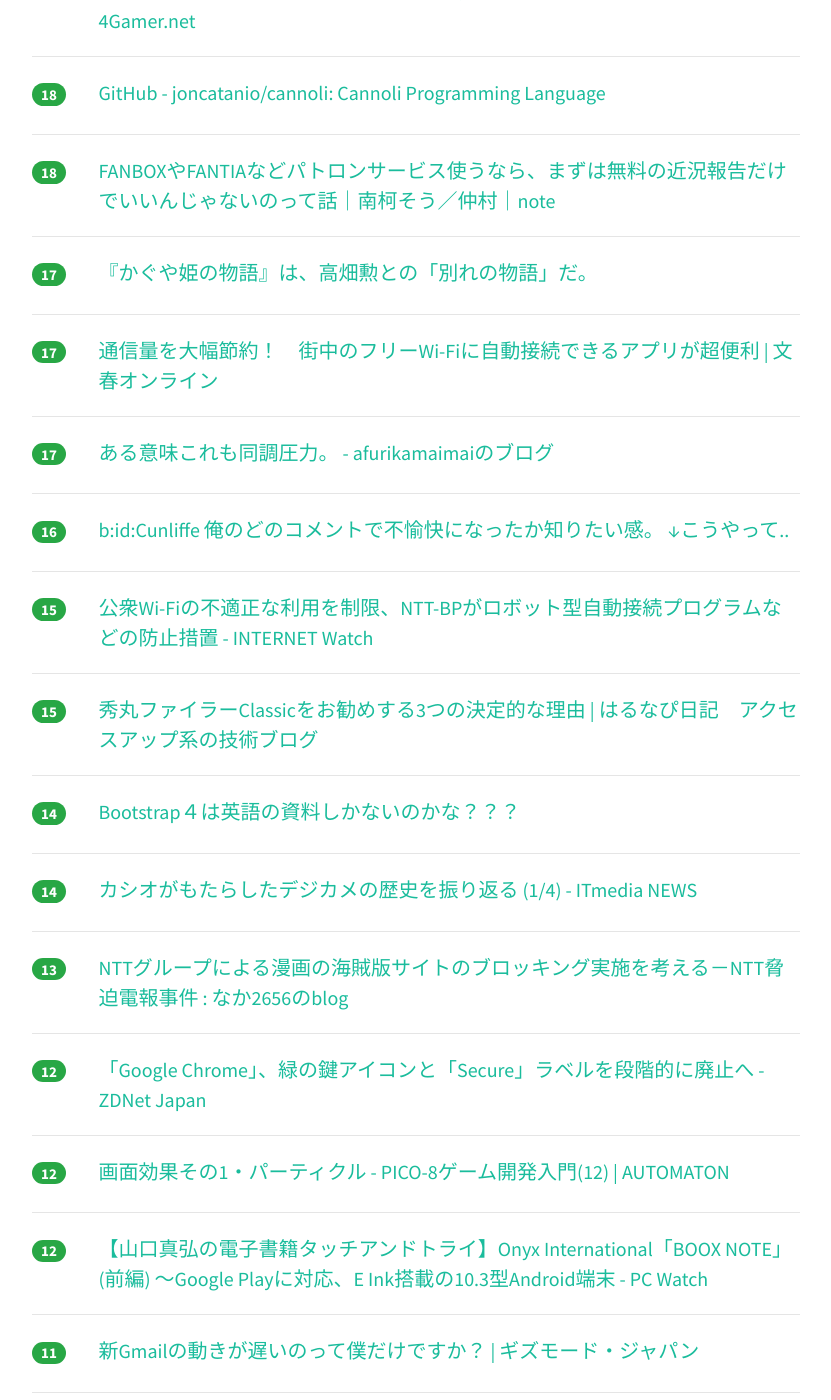
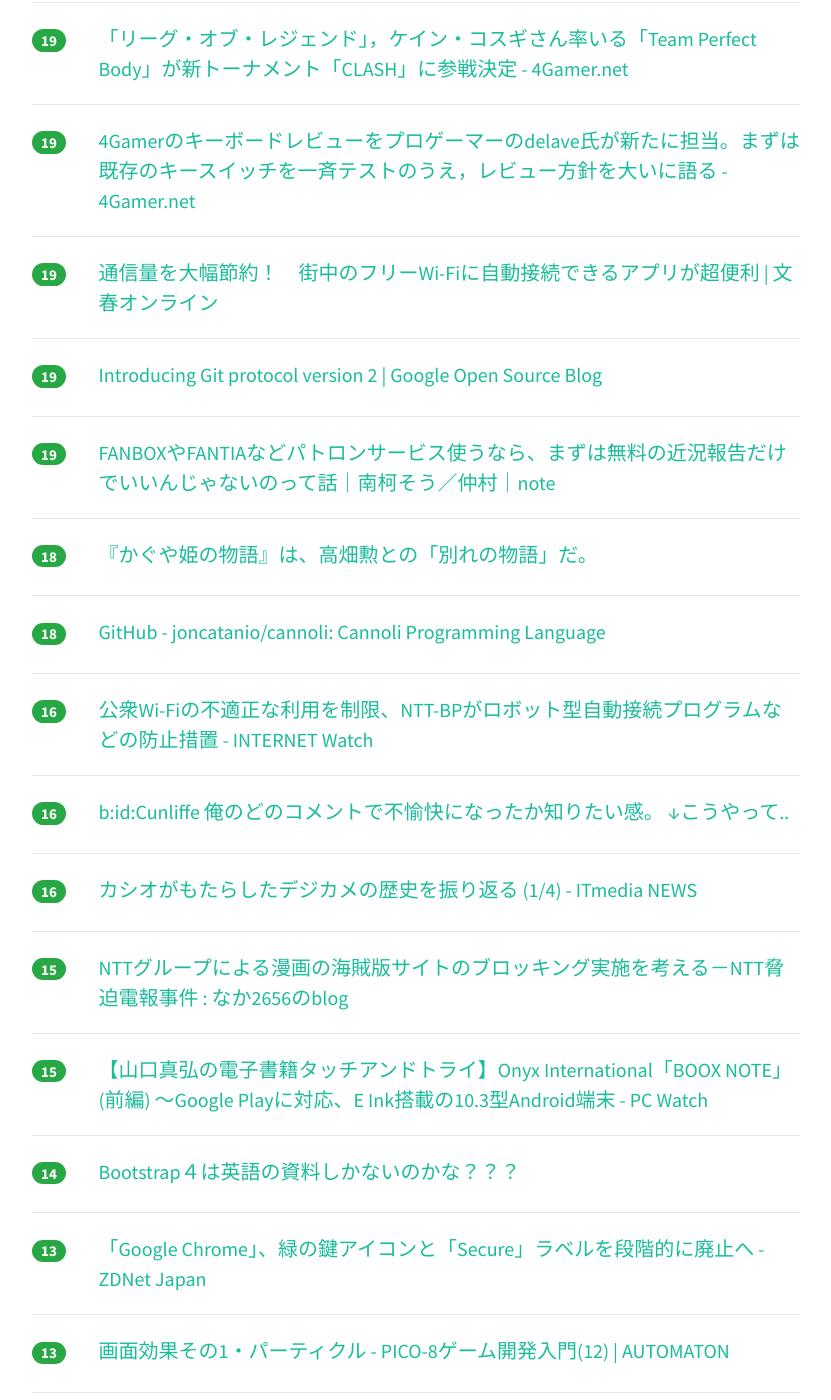
Before and after one commit to yatta47/hatena-matome-site, a Jekyll site: the page built from _posts/2018-05-19-hatena.md, in a window 1280 px wide and 1400 px high, scrolled down 2217 px. Shown: the whole window, without its empty margins (224-1055 px from the left). Built offline with Jekyll 4.4.1, drawn with Linux system fonts in a browser that asks for light colours; nearby versions of some CDN libraries; some of the changed text lies outside the part shown.

Commit message:
Updated 2018-05-19

```diff
--- a/_posts/2018-05-19-hatena.md
+++ b/_posts/2018-05-19-hatena.md
@@ -1,39 +1,49 @@
 ---
 layout: post
 title:  "2018-05-19 はてぶIT"
-date:   2018-05-19 16:02:33
+date:   2018-05-19 17:03:34
 tags: [it-hotentry]
 ---
-46 件のデータあり
+48 件のデータあり
 
 <hr><div class="row">
-<div class="col-1"><span class="badge badge-pill badge-success h2">440</span></div>
+<div class="col-1"><span class="badge badge-pill badge-success h2">584</span></div>
 <div class="col-11"><a href='https://logmi.jp/243422' target='_blank'>日本企業は「礼儀正しく時間を奪う」　マイクロソフトが働き方改革で歩んだ“地雷だらけ”の道 - ログミー</a></div>
 </div>
 <hr>
 <div class="row">
-<div class="col-1"><span class="badge badge-pill badge-success h2">176</span></div>
+<div class="col-1"><span class="badge badge-pill badge-success h2">185</span></div>
 <div class="col-11"><a href='https://qiita.com/mikesorae/items/ff8192fb9cf106262dbf' target='_blank'>やはりお前たちのRepositoryは間違っている</a></div>
 </div>
 <hr>
 <div class="row">
-<div class="col-1"><span class="badge badge-pill badge-success h2">94</span></div>
+<div class="col-1"><span class="badge badge-pill badge-success h2">98</span></div>
 <div class="col-11"><a href='http://mizchi.hatenablog.com/entry/2018/05/18/235509' target='_blank'>docker + k8s やってる - mizchi's blog</a></div>
 </div>
 <hr>
 <div class="row">
-<div class="col-1"><span class="badge badge-pill badge-success h2">67</span></div>
+<div class="col-1"><span class="badge badge-pill badge-success h2">74</span></div>
 <div class="col-11"><a href='http://b.hatena.ne.jp/entry/s/www3.nhk.or.jp/news/web_tokushu/2018_0518.html' target='_blank'>はてなブックマーク - 「非モテ」ネットコミュニティーに巣くう闇｜NHK NEWS WEB</a></div>
 </div>
 <hr>
 <div class="row">
-<div class="col-1"><span class="badge badge-pill badge-success h2">46</span></div>
+<div class="col-1"><span class="badge badge-pill badge-success h2">48</span></div>
 <div class="col-11"><a href='https://togetter.com/li/1227538' target='_blank'>「編集の赤字」と「校正・校閲の赤字」は違う - Togetter</a></div>
 </div>
 <hr>
 <div class="row">
+<div class="col-1"><span class="badge badge-pill badge-success h2">44</span></div>
+<div class="col-11"><a href='https://japan.cnet.com/article/35119262/' target='_blank'>“スマート自転車”レンタル「VANMOOF+」が9月に日本上陸--創業者が語る勝算 - CNET Japan</a></div>
+</div>
+<hr>
+<div class="row">
 <div class="col-1"><span class="badge badge-pill badge-success h2">38</span></div>
-<div class="col-11"><a href='https://japan.cnet.com/article/35119262/' target='_blank'>“スマート自転車”レンタル「VANMOOF+」が9月に日本上陸--創業者が語る勝算 - CNET Japan</a></div>
+<div class="col-11"><a href='https://speakerdeck.com/itosho525/30dai-karashi-meruwebhurontoendoru-men' target='_blank'>30代から始めるwebフロントエンド入門 // Speaker Deck</a></div>
+</div>
+<hr>
+<div class="row">
+<div class="col-1"><span class="badge badge-pill badge-success h2">34</span></div>
+<div class="col-11"><a href='http://www.itmedia.co.jp/mobile/articles/1805/18/news140.html' target='_blank'>mineoの「通信の最適化」、2018年9月末に解除が可能に　プレミアムコースの返金も - ITmedia Mobile</a></div>
 </div>
 <hr>
 <div class="row">
@@ -47,17 +57,7 @@ tags: [it-hotentry]
 </div>
 <hr>
 <div class="row">
-<div class="col-1"><span class="badge badge-pill badge-success h2">29</span></div>
-<div class="col-11"><a href='http://www.itmedia.co.jp/mobile/articles/1805/18/news140.html' target='_blank'>mineoの「通信の最適化」、2018年9月末に解除が可能に　プレミアムコースの返金も - ITmedia Mobile</a></div>
-</div>
-<hr>
-<div class="row">
-<div class="col-1"><span class="badge badge-pill badge-success h2">28</span></div>
-<div class="col-11"><a href='https://speakerdeck.com/itosho525/30dai-karashi-meruwebhurontoendoru-men' target='_blank'>30代から始めるwebフロントエンド入門 // Speaker Deck</a></div>
-</div>
-<hr>
-<div class="row">
-<div class="col-1"><span class="badge badge-pill badge-success h2">26</span></div>
+<div class="col-1"><span class="badge badge-pill badge-success h2">27</span></div>
 <div class="col-11"><a href='https://techracho.bpsinc.jp/hachi8833/2018_05_18/56549' target='_blank'>週刊Railsウォッチ（20180518）Paperclip開発終了、RailsアプリをGDPR準拠に、optparseはやっぱりいい、Rubyの`super`ほか</a></div>
 </div>
 <hr>
@@ -67,13 +67,13 @@ tags: [it-hotentry]
 </div>
 <hr>
 <div class="row">
-<div class="col-1"><span class="badge badge-pill badge-success h2">22</span></div>
-<div class="col-11"><a href='https://gigazine.net/news/20180518-spacedrive-project/' target='_blank'>謎多きロケットエンジン「EMドライブ」と「マッハ効果スラスター」の実用化に向けた「スペースドライブ・プロジェクト」が始動 - GIGAZINE</a></div>
+<div class="col-1"><span class="badge badge-pill badge-success h2">23</span></div>
+<div class="col-11"><a href='https://www.nikkei.com/article/DGXMZO30694840Y8A510C1X30000/' target='_blank'>ヤフー、パスワード不要に　不正アクセス防止　　：日本経済新聞</a></div>
 </div>
 <hr>
 <div class="row">
 <div class="col-1"><span class="badge badge-pill badge-success h2">22</span></div>
-<div class="col-11"><a href='https://www.nikkei.com/article/DGXMZO30694840Y8A510C1X30000/' target='_blank'>ヤフー、パスワード不要に　不正アクセス防止　　：日本経済新聞</a></div>
+<div class="col-11"><a href='https://gigazine.net/news/20180518-spacedrive-project/' target='_blank'>謎多きロケットエンジン「EMドライブ」と「マッハ効果スラスター」の実用化に向けた「スペースドライブ・プロジェクト」が始動 - GIGAZINE</a></div>
 </div>
 <hr>
 <div class="row">
@@ -97,6 +97,16 @@ tags: [it-hotentry]
 </div>
 <hr>
 <div class="row">
+<div class="col-1"><span class="badge badge-pill badge-success h2">20</span></div>
+<div class="col-11"><a href='http://afurikamaimai.hatenablog.com/entry/2018/05/18/231544' target='_blank'>ある意味これも同調圧力。 - afurikamaimaiのブログ</a></div>
+</div>
+<hr>
+<div class="row">
+<div class="col-1"><span class="badge badge-pill badge-success h2">20</span></div>
+<div class="col-11"><a href='https://ameblo.jp/hal7pi/entry-12377075053.html' target='_blank'>秀丸ファイラーClassicをお勧めする3つの決定的な理由 | はるなぴ日記　アクセスアップ系の技術ブログ</a></div>
+</div>
+<hr>
+<div class="row">
 <div class="col-1"><span class="badge badge-pill badge-success h2">19</span></div>
 <div class="col-11"><a href='http://www.4gamer.net/games/073/G007372/20180518054/' target='_blank'>「リーグ・オブ・レジェンド」，ケイン・コスギさん率いる「Team Perfect Body」が新トーナメント「CLASH」に参戦決定 - 4Gamer.net</a></div>
 </div>
@@ -107,28 +117,33 @@ tags: [it-hotentry]
 </div>
 <hr>
 <div class="row">
+<div class="col-1"><span class="badge badge-pill badge-success h2">19</span></div>
+<div class="col-11"><a href='http://bunshun.jp/articles/-/7395' target='_blank'>通信量を大幅節約！　街中のフリーWi-Fiに自動接続できるアプリが超便利 | 文春オンライン</a></div>
+</div>
+<hr>
+<div class="row">
+<div class="col-1"><span class="badge badge-pill badge-success h2">19</span></div>
+<div class="col-11"><a href='https://opensource.googleblog.com/2018/05/introducing-git-protocol-version-2.html' target='_blank'>Introducing Git protocol version 2 | Google Open Source Blog</a></div>
+</div>
+<hr>
+<div class="row">
+<div class="col-1"><span class="badge badge-pill badge-success h2">19</span></div>
+<div class="col-11"><a href='https://note.mu/noka_natukusa/n/nb34a5ea05170' target='_blank'>FANBOXやFANTIAなどパトロンサービス使うなら、まずは無料の近況報告だけでいいんじゃないのって話｜南柯そう／仲村｜note</a></div>
+</div>
+<hr>
+<div class="row">
+<div class="col-1"><span class="badge badge-pill badge-success h2">18</span></div>
+<div class="col-11"><a href='https://www.huffingtonpost.jp/2018/05/18/the-tale-of-the-princess-kaguya_a_23437690/' target='_blank'>『かぐや姫の物語』は、高畑勲との「別れの物語」だ。</a></div>
+</div>
+<hr>
+<div class="row">
 <div class="col-1"><span class="badge badge-pill badge-success h2">18</span></div>
 <div class="col-11"><a href='https://github.com/joncatanio/cannoli' target='_blank'>GitHub - joncatanio/cannoli: Cannoli Programming Language</a></div>
 </div>
 <hr>
 <div class="row">
-<div class="col-1"><span class="badge badge-pill badge-success h2">18</span></div>
-<div class="col-11"><a href='https://note.mu/noka_natukusa/n/nb34a5ea05170' target='_blank'>FANBOXやFANTIAなどパトロンサービス使うなら、まずは無料の近況報告だけでいいんじゃないのって話｜南柯そう／仲村｜note</a></div>
-</div>
-<hr>
-<div class="row">
-<div class="col-1"><span class="badge badge-pill badge-success h2">17</span></div>
-<div class="col-11"><a href='https://www.huffingtonpost.jp/2018/05/18/the-tale-of-the-princess-kaguya_a_23437690/' target='_blank'>『かぐや姫の物語』は、高畑勲との「別れの物語」だ。</a></div>
-</div>
-<hr>
-<div class="row">
-<div class="col-1"><span class="badge badge-pill badge-success h2">17</span></div>
-<div class="col-11"><a href='http://bunshun.jp/articles/-/7395' target='_blank'>通信量を大幅節約！　街中のフリーWi-Fiに自動接続できるアプリが超便利 | 文春オンライン</a></div>
-</div>
-<hr>
-<div class="row">
-<div class="col-1"><span class="badge badge-pill badge-success h2">17</span></div>
-<div class="col-11"><a href='http://afurikamaimai.hatenablog.com/entry/2018/05/18/231544' target='_blank'>ある意味これも同調圧力。 - afurikamaimaiのブログ</a></div>
+<div class="col-1"><span class="badge badge-pill badge-success h2">16</span></div>
+<div class="col-11"><a href='https://internet.watch.impress.co.jp/docs/news/1122672.html' target='_blank'>公衆Wi-Fiの不適正な利用を制限、NTT-BPがロボット型自動接続プログラムなどの防止措置 - INTERNET Watch</a></div>
 </div>
 <hr>
 <div class="row">
@@ -137,13 +152,18 @@ tags: [it-hotentry]
 </div>
 <hr>
 <div class="row">
-<div class="col-1"><span class="badge badge-pill badge-success h2">15</span></div>
-<div class="col-11"><a href='https://internet.watch.impress.co.jp/docs/news/1122672.html' target='_blank'>公衆Wi-Fiの不適正な利用を制限、NTT-BPがロボット型自動接続プログラムなどの防止措置 - INTERNET Watch</a></div>
+<div class="col-1"><span class="badge badge-pill badge-success h2">16</span></div>
+<div class="col-11"><a href='http://www.itmedia.co.jp/news/articles/1805/19/news012.html' target='_blank'>カシオがもたらしたデジカメの歴史を振り返る (1/4) - ITmedia NEWS</a></div>
 </div>
 <hr>
 <div class="row">
 <div class="col-1"><span class="badge badge-pill badge-success h2">15</span></div>
-<div class="col-11"><a href='https://ameblo.jp/hal7pi/entry-12377075053.html' target='_blank'>秀丸ファイラーClassicをお勧めする3つの決定的な理由 | はるなぴ日記　アクセスアップ系の技術ブログ</a></div>
+<div class="col-11"><a href='http://www.naka2656-b.site/archives/9371328.html' target='_blank'>NTTグループによる漫画の海賊版サイトのブロッキング実施を考える－NTT脅迫電報事件 : なか2656のblog</a></div>
+</div>
+<hr>
+<div class="row">
+<div class="col-1"><span class="badge badge-pill badge-success h2">15</span></div>
+<div class="col-11"><a href='https://pc.watch.impress.co.jp/docs/column/ebook/1122425.html' target='_blank'>【山口真弘の電子書籍タッチアンドトライ】Onyx International「BOOX NOTE」(前編) ～Google Playに対応、E Ink搭載の10.3型Android端末 - PC Watch</a></div>
 </div>
 <hr>
 <div class="row">
@@ -152,28 +172,18 @@ tags: [it-hotentry]
 </div>
 <hr>
 <div class="row">
-<div class="col-1"><span class="badge badge-pill badge-success h2">14</span></div>
-<div class="col-11"><a href='http://www.itmedia.co.jp/news/articles/1805/19/news012.html' target='_blank'>カシオがもたらしたデジカメの歴史を振り返る (1/4) - ITmedia NEWS</a></div>
+<div class="col-1"><span class="badge badge-pill badge-success h2">13</span></div>
+<div class="col-11"><a href='https://japan.zdnet.com/article/35119376/' target='_blank'>「Google Chrome」、緑の鍵アイコンと「Secure」ラベルを段階的に廃止へ - ZDNet Japan</a></div>
 </div>
 <hr>
 <div class="row">
 <div class="col-1"><span class="badge badge-pill badge-success h2">13</span></div>
-<div class="col-11"><a href='http://www.naka2656-b.site/archives/9371328.html' target='_blank'>NTTグループによる漫画の海賊版サイトのブロッキング実施を考える－NTT脅迫電報事件 : なか2656のblog</a></div>
-</div>
-<hr>
-<div class="row">
-<div class="col-1"><span class="badge badge-pill badge-success h2">12</span></div>
-<div class="col-11"><a href='https://japan.zdnet.com/article/35119376/' target='_blank'>「Google Chrome」、緑の鍵アイコンと「Secure」ラベルを段階的に廃止へ - ZDNet Japan</a></div>
-</div>
-<hr>
-<div class="row">
-<div class="col-1"><span class="badge badge-pill badge-success h2">12</span></div>
 <div class="col-11"><a href='http://jp.automaton.am/devlog/technical/pico-8-for-beginners-vol12/' target='_blank'>画面効果その1・パーティクル - PICO-8ゲーム開発入門(12) | AUTOMATON</a></div>
 </div>
 <hr>
 <div class="row">
 <div class="col-1"><span class="badge badge-pill badge-success h2">12</span></div>
-<div class="col-11"><a href='https://pc.watch.impress.co.jp/docs/column/ebook/1122425.html' target='_blank'>【山口真弘の電子書籍タッチアンドトライ】Onyx International「BOOX NOTE」(前編) ～Google Playに対応、E Ink搭載の10.3型Android端末 - PC Watch</a></div>
+<div class="col-11"><a href='http://ascii.jp/elem/000/001/678/1678497/' target='_blank'>ASCII.jp：結局キーボードは消えゆく存在か (1/2)｜松村太郎の「西海岸から見る"it"トレンド」</a></div>
 </div>
 <hr>
 <div class="row">
@@ -182,18 +192,23 @@ tags: [it-hotentry]
 </div>
 <hr>
 <div class="row">
+<div class="col-1"><span class="badge badge-pill badge-success h2">11</span></div>
+<div class="col-11"><a href='http://tech.nikkeibp.co.jp/atcl/nxt/column/18/00096/00003/' target='_blank'>スマートスピーカーで読書量倍増、アマゾン「Echo Dot」にKindle本を朗読させてみた | 日経 xTECH（クロステック）</a></div>
+</div>
+<hr>
+<div class="row">
+<div class="col-1"><span class="badge badge-pill badge-success h2">11</span></div>
+<div class="col-11"><a href='https://togetter.com/li/1228811' target='_blank'>山田孝之さんがバストを測定してくれるイベント、早朝5:30から整理券配布→即配布終了で撃沈する女性多数（なお参加には同意書にサインが必要） - Togetter</a></div>
+</div>
+<hr>
+<div class="row">
 <div class="col-1"><span class="badge badge-pill badge-success h2">10</span></div>
-<div class="col-11"><a href='http://tech.nikkeibp.co.jp/atcl/nxt/column/18/00096/00003/' target='_blank'>スマートスピーカーで読書量倍増、アマゾン「Echo Dot」にKindle本を朗読させてみた | 日経 xTECH（クロステック）</a></div>
+<div class="col-11"><a href='http://www.shigo45.com/entry/2018/05/18/224815' target='_blank'>https化した後にsearch console や Google アナリティクス の設定を変更する（WordPressでプラグインGoogle XML Sitemapsを使用中の場合） - 45 For Trash</a></div>
 </div>
 <hr>
 <div class="row">
 <div class="col-1"><span class="badge badge-pill badge-success h2">10</span></div>
 <div class="col-11"><a href='https://aws.amazon.com/about-aws/whats-new/2018/05/announcing-general-availability-of-amazon-ec2-bare-metal-instances/' target='_blank'>Announcing General Availability of Amazon EC2 Bare Metal Instances</a></div>
-</div>
-<hr>
-<div class="row">
-<div class="col-1"><span class="badge badge-pill badge-success h2">10</span></div>
-<div class="col-11"><a href='https://togetter.com/li/1228811' target='_blank'>山田孝之さんがバストを測定してくれるイベント、早朝5:30から整理券配布→即配布終了で撃沈する女性多数（なお参加には同意書にサインが必要） - Togetter</a></div>
 </div>
 <hr>
 <div class="row">
@@ -207,18 +222,18 @@ tags: [it-hotentry]
 </div>
 <hr>
 <div class="row">
+<div class="col-1"><span class="badge badge-pill badge-success h2">10</span></div>
+<div class="col-11"><a href='https://toyokeizai.net/articles/-/221468' target='_blank'>ニコ動､｢V字回復シナリオ｣の厳しすぎる現実 | インターネット | 東洋経済オンライン | 経済ニュースの新基準</a></div>
+</div>
+<hr>
+<div class="row">
 <div class="col-1"><span class="badge badge-pill badge-success h2">9</span></div>
 <div class="col-11"><a href='http://www.ntt-bp.net/articles/news/?p=5892' target='_blank'>無料公衆無線LAN（公衆Wi-Fi）の適正な利用環境の維持について | ニュースリリース | 企業情報 | NTTBP | NTTブロードバンド・プラットフォーム</a></div>
 </div>
 <hr>
 <div class="row">
 <div class="col-1"><span class="badge badge-pill badge-success h2">9</span></div>
-<div class="col-11"><a href='http://www.shigo45.com/entry/2018/05/18/224815' target='_blank'>https化した後にsearch console や Google アナリティクス の設定を変更する（WordPressでプラグインGoogle XML Sitemapsを使用中の場合） - 45 For Trash</a></div>
-</div>
-<hr>
-<div class="row">
-<div class="col-1"><span class="badge badge-pill badge-success h2">9</span></div>
-<div class="col-11"><a href='https://opensource.googleblog.com/2018/05/introducing-git-protocol-version-2.html' target='_blank'>Introducing Git protocol version 2 | Google Open Source Blog</a></div>
+<div class="col-11"><a href='https://gigazine.net/news/20180518-infinity-puzzle/' target='_blank'>角のピースがなく永遠に遊べるジグソーパズル「the Infinity Puzzle」 - GIGAZINE</a></div>
 </div>
 <hr>
 <div class="row">
@@ -227,11 +242,6 @@ tags: [it-hotentry]
 </div>
 <hr>
 <div class="row">
-<div class="col-1"><span class="badge badge-pill badge-success h2">8</span></div>
-<div class="col-11"><a href='https://gigazine.net/news/20180518-infinity-puzzle/' target='_blank'>角のピースがなく永遠に遊べるジグソーパズル「the Infinity Puzzle」 - GIGAZINE</a></div>
-</div>
-<hr>
-<div class="row">
 <div class="col-1"><span class="badge badge-pill badge-success h2">6</span></div>
 <div class="col-11"><a href='http://twitter.com/sumerokiiyasaka/status/997430009961766912' target='_blank'>take4さんのツイート: "須田慎一郎氏「今季日大は絶好調で、日大にブレーキを掛けたい意向が背景にあったのではないかと考えると全ての辻褄が合う。それを全部明らかにしてしまうと、ア</a></div>
 </div>
```
